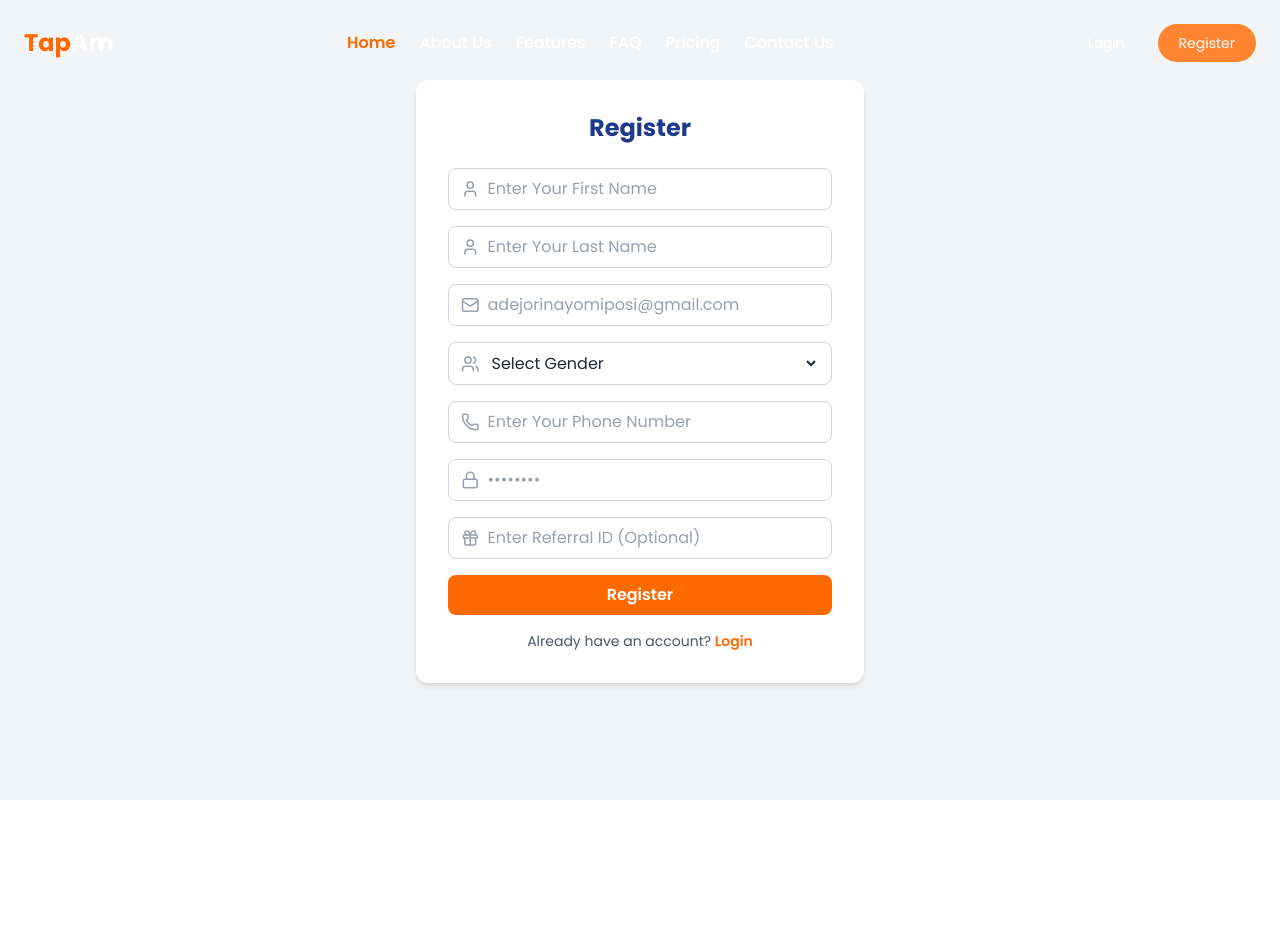
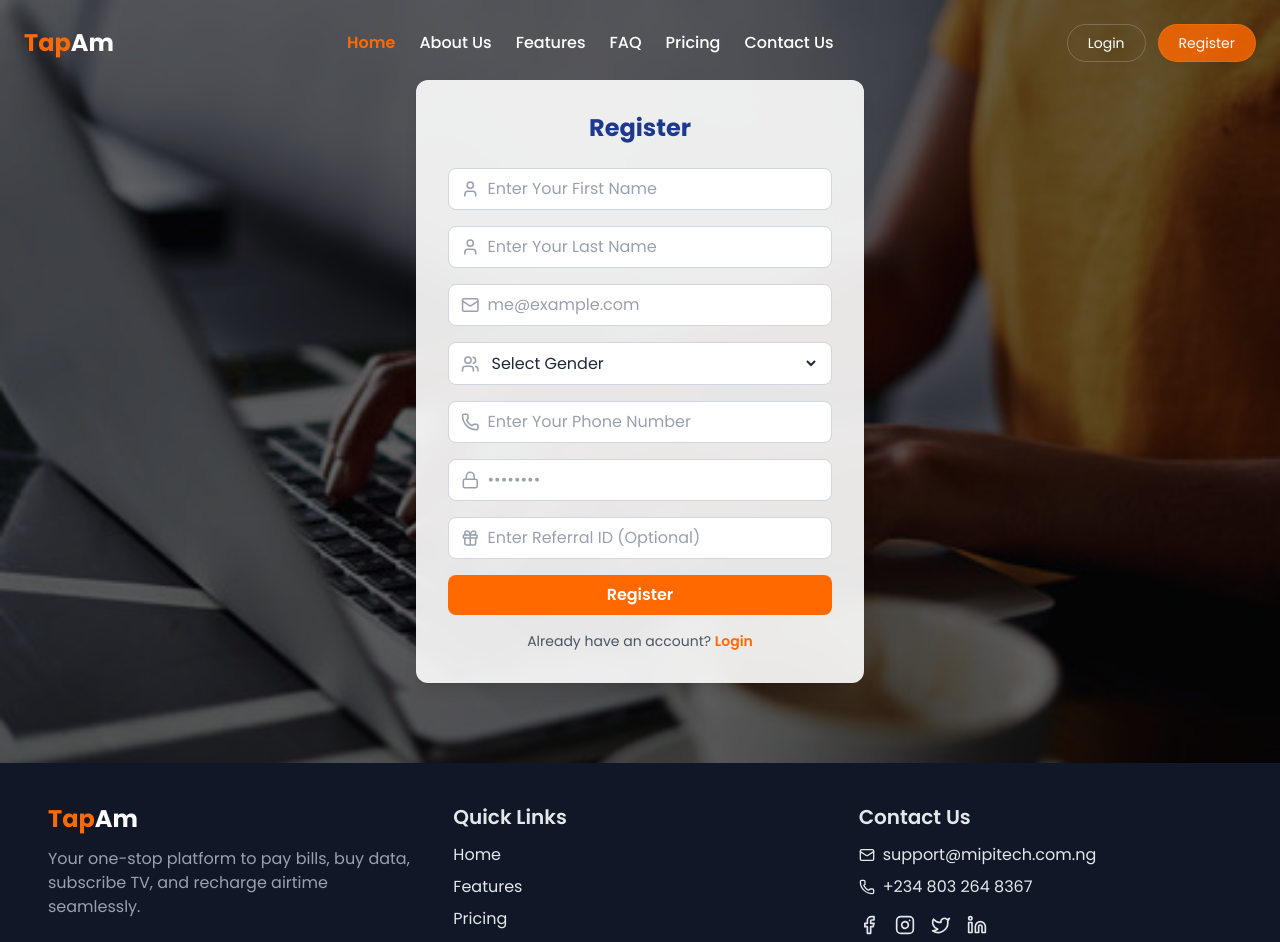
Before and after one commit to iamvenpolex/polexvtu, a Next.js app: page /register in a window 1280 px wide. Shown: the top 942 px of the page. Before the commit the page ends 800 px from the top, so only its background shows below. Built offline with nearby package versions, Linux system fonts and the light colour scheme.

Commit message:
updating the about section

```diff
--- a/app/layout.tsx
+++ b/app/layout.tsx
@@ -1,6 +1,7 @@
 import type { Metadata } from "next";
 import { Poppins } from "next/font/google";
 import "./globals.css";
+import PageLoader from "@/components/PageLoader"; // 👈 import
 
 // Load Poppins
 const poppins = Poppins({
@@ -20,7 +21,9 @@ export default function RootLayout({
 }>) {
   return (
     <html lang="en">
-      <body className={`${poppins.className} antialiased`}>{children}</body>
+      <body className={`${poppins.className} antialiased`}>
+        <PageLoader>{children}</PageLoader> {/* 👈 wrap children */}
+      </body>
     </html>
   );
 }
--- a/app/page.tsx
+++ b/app/page.tsx
@@ -21,7 +21,7 @@ export default function Home() {
         className="relative flex flex-col items-start justify-center px-6 sm:px-10 py-20 min-h-screen text-white"
       >
         {/* Background Image */}
-        <div className="absolute inset-0 bg-[url('/premium_photo-1661422091340-b52115cd93a8.avif')] bg-cover bg-center -z-20"></div>
+        <div className="absolute inset-0 bg-[url('/home-bg.jpg')] bg-cover bg-center -z-20"></div>
 
         {/* Dark Overlay */}
         <div className="absolute inset-0 bg-black/50 -z-10"></div>
--- a/app/register/page.tsx
+++ b/app/register/page.tsx
@@ -3,19 +3,29 @@
 import Navbar from "@/components/Navbar";
 import { User, Mail, Phone, Lock, Users, Gift } from "lucide-react";
 import { motion } from "framer-motion";
+import Footer from "@/components/Footer";
 
 export default function RegisterPage() {
   return (
-    <div className="min-h-screen bg-gray-100">
+    <div className="flex flex-col min-h-screen">
+      {/* Navbar stays outside background */}
       <Navbar />
 
-      <main className="flex flex-col items-center justify-center py-20 px-4">
+      {/* Registration Section with background */}
+      <section
+        className="relative flex-1 w-full bg-fixed bg-cover bg-center flex items-center justify-center"
+        style={{ backgroundImage: "url('/home-bg.jpg')" }} // 👈 replace with your image
+      >
+        {/* Dark overlay */}
+        <div className="absolute inset-0 bg-black/60"></div>
+
+        <main className="relative flex flex-col items-center justify-center py-20 px-4 z-10 w-full">
           {/* Animated Container */}
           <motion.div
             initial={{ opacity: 0, y: -30 }}
             animate={{ opacity: 1, y: 0 }}
             transition={{ duration: 0.6, ease: "easeOut" }}
-          className="w-full max-w-md bg-white p-8 rounded-xl shadow-md"
+            className="w-full max-w-md bg-white/90 backdrop-blur-md p-8 rounded-xl shadow-lg"
           >
             <h1 className="text-2xl font-bold text-center text-blue-900 mb-6">
               Register
@@ -40,7 +50,7 @@ export default function RegisterPage() {
                   hidden: { opacity: 0, y: 20 },
                   visible: { opacity: 1, y: 0 },
                 }}
-              className="flex items-center border border-gray-300 rounded-lg px-3 py-2 focus-within:ring-2 focus-within:ring-orange-400"
+                className="flex items-center border border-gray-300 rounded-lg px-3 py-2 focus-within:ring-2 focus-within:ring-orange-400 bg-white"
               >
                 <User className="text-gray-400 w-5 h-5 mr-2" />
                 <input
@@ -56,7 +66,7 @@ export default function RegisterPage() {
                   hidden: { opacity: 0, y: 20 },
                   visible: { opacity: 1, y: 0 },
                 }}
-              className="flex items-center border border-gray-300 rounded-lg px-3 py-2 focus-within:ring-2 focus-within:ring-orange-400"
+                className="flex items-center border border-gray-300 rounded-lg px-3 py-2 focus-within:ring-2 focus-within:ring-orange-400 bg-white"
               >
                 <User className="text-gray-400 w-5 h-5 mr-2" />
                 <input
@@ -72,12 +82,12 @@ export default function RegisterPage() {
                   hidden: { opacity: 0, y: 20 },
                   visible: { opacity: 1, y: 0 },
                 }}
-              className="flex items-center border border-gray-300 rounded-lg px-3 py-2 focus-within:ring-2 focus-within:ring-orange-400"
+                className="flex items-center border border-gray-300 rounded-lg px-3 py-2 focus-within:ring-2 focus-within:ring-orange-400 bg-white"
               >
                 <Mail className="text-gray-400 w-5 h-5 mr-2" />
                 <input
                   type="email"
-                placeholder="adejorinayomiposi@gmail.com"
+                  placeholder="me@example.com"
                   className="w-full bg-transparent outline-none text-gray-800 placeholder-gray-400"
                 />
               </motion.div>
@@ -88,10 +98,10 @@ export default function RegisterPage() {
                   hidden: { opacity: 0, y: 20 },
                   visible: { opacity: 1, y: 0 },
                 }}
-              className="flex items-center border border-gray-300 rounded-lg px-3 py-2 focus-within:ring-2 focus-within:ring-orange-400"
+                className="flex items-center border border-gray-300 rounded-lg px-3 py-2 focus-within:ring-2 focus-within:ring-orange-400 bg-white"
               >
                 <Users className="text-gray-400 w-5 h-5 mr-2" />
-              <select className="w-full bg-transparent outline-none text-gray-800 placeholder-gray-400">
+                <select className="w-full bg-transparent outline-none text-gray-800">
                   <option value="">Select Gender</option>
                   <option value="male">Male</option>
                   <option value="female">Female</option>
@@ -104,7 +114,7 @@ export default function RegisterPage() {
                   hidden: { opacity: 0, y: 20 },
                   visible: { opacity: 1, y: 0 },
                 }}
-              className="flex items-center border border-gray-300 rounded-lg px-3 py-2 focus-within:ring-2 focus-within:ring-orange-400"
+                className="flex items-center border border-gray-300 rounded-lg px-3 py-2 focus-within:ring-2 focus-within:ring-orange-400 bg-white"
               >
                 <Phone className="text-gray-400 w-5 h-5 mr-2" />
                 <input
@@ -120,7 +130,7 @@ export default function RegisterPage() {
                   hidden: { opacity: 0, y: 20 },
                   visible: { opacity: 1, y: 0 },
                 }}
-              className="flex items-center border border-gray-300 rounded-lg px-3 py-2 focus-within:ring-2 focus-within:ring-orange-400"
+                className="flex items-center border border-gray-300 rounded-lg px-3 py-2 focus-within:ring-2 focus-within:ring-orange-400 bg-white"
               >
                 <Lock className="text-gray-400 w-5 h-5 mr-2" />
                 <input
@@ -136,7 +146,7 @@ export default function RegisterPage() {
                   hidden: { opacity: 0, y: 20 },
                   visible: { opacity: 1, y: 0 },
                 }}
-              className="flex items-center border border-gray-300 rounded-lg px-3 py-2 focus-within:ring-2 focus-within:ring-orange-400"
+                className="flex items-center border border-gray-300 rounded-lg px-3 py-2 focus-within:ring-2 focus-within:ring-orange-400 bg-white"
               >
                 <Gift className="text-gray-400 w-5 h-5 mr-2" />
                 <input
@@ -172,6 +182,10 @@ export default function RegisterPage() {
             </motion.p>
           </motion.div>
         </main>
+      </section>
+
+      {/* Footer stays outside background */}
+      <Footer />
     </div>
   );
 }
--- a/components/About.tsx
+++ b/components/About.tsx
@@ -162,9 +162,15 @@ export default function About() {
       </div>
 
       {/* CTA Section */}
-      <div className="bg-gradient-to-r from-blue-900 to-orange-500 py-16 mt-20">
+      <div
+        className="relative w-full bg-fixed bg-center bg-cover py-24 mt-20"
+        style={{ backgroundImage: "url('/cta-bg.avif')" }} // 👈 replace with your image path
+      >
+        {/* Overlay */}
+        <div className="absolute inset-0 bg-black/60"></div>
+
         <motion.div
-          className="max-w-4xl mx-auto text-center px-6"
+          className="relative max-w-4xl mx-auto text-center px-6"
           initial={{ opacity: 0, y: 20 }}
           whileInView={{ opacity: 1, y: 0 }}
           transition={{ duration: 0.6 }}
@@ -178,7 +184,7 @@ export default function About() {
           </p>
           <a
             href="/login"
-            className="inline-block mt-8 px-8 py-4 bg-white text-blue-900 font-semibold rounded-full shadow-lg hover:bg-gray-100 transition duration-300"
+            className="inline-block mt-8 px-10 py-4 bg-orange-500 text-white font-semibold rounded-full shadow-lg hover:bg-orange-600 transition duration-300"
           >
             Get Started
           </a>
--- a/components/Contact.tsx
+++ b/components/Contact.tsx
@@ -43,7 +43,7 @@ export default function Contact() {
             <Phone className="w-6 h-6 text-orange-500" />
             <div>
               <p className="font-semibold text-gray-900">Phone</p>
-              <p className="text-gray-600">+234 812 345 6789</p>
+              <p className="text-gray-600">+234 803 264 8367</p>
             </div>
           </div>
 
--- a/components/Footer.tsx
+++ b/components/Footer.tsx
@@ -60,10 +60,10 @@ export default function Footer() {
         <div>
           <h3 className="text-xl font-semibold mb-3">Contact Us</h3>
           <p className="flex items-center gap-2 mb-2">
-            <Mail size={16} /> support@tapam.com
+            <Mail size={16} /> support@mipitech.com.ng
           </p>
           <p className="flex items-center gap-2 mb-4">
-            <Phone size={16} /> +234 800 123 4567
+            <Phone size={16} /> +234 803 264 8367
           </p>
           <div className="flex gap-4 mt-2">
             <a href="#" className="hover:text-orange-500">
--- /dev/null
+++ b/components/Loader.tsx
@@ -0,0 +1,7 @@
+export default function Loader() {
+  return (
+    <div className="fixed inset-0 flex items-center justify-center bg-black/50 z-50">
+      <div className="animate-spin rounded-full h-16 w-16 border-4 border-orange-500 border-t-transparent"></div>
+    </div>
+  );
+}
--- /dev/null
+++ b/components/PageLoader.tsx
@@ -0,0 +1,34 @@
+"use client";
+
+import { useEffect, useState } from "react";
+import { usePathname } from "next/navigation";
+import Loader from "@/components/Loader";
+
+export default function PageLoader({
+  children,
+}: {
+  children: React.ReactNode;
+}) {
+  const pathname = usePathname();
+  const [loading, setLoading] = useState(false);
+
+  useEffect(() => {
+    if (!pathname) return;
+
+    setLoading(true);
+
+    // Fake delay for smoother transition
+    const timeout = setTimeout(() => {
+      setLoading(false);
+    }, 700);
+
+    return () => clearTimeout(timeout);
+  }, [pathname]);
+
+  return (
+    <>
+      {loading && <Loader />}
+      {children}
+    </>
+  );
+}
```
Also changed, not shown: app/login/page.tsx (+26 -13 lines), public/cta-bg.avif (added), public/home-bg.jpg (added). Lines whose indentation alone changed are shown as unchanged.
